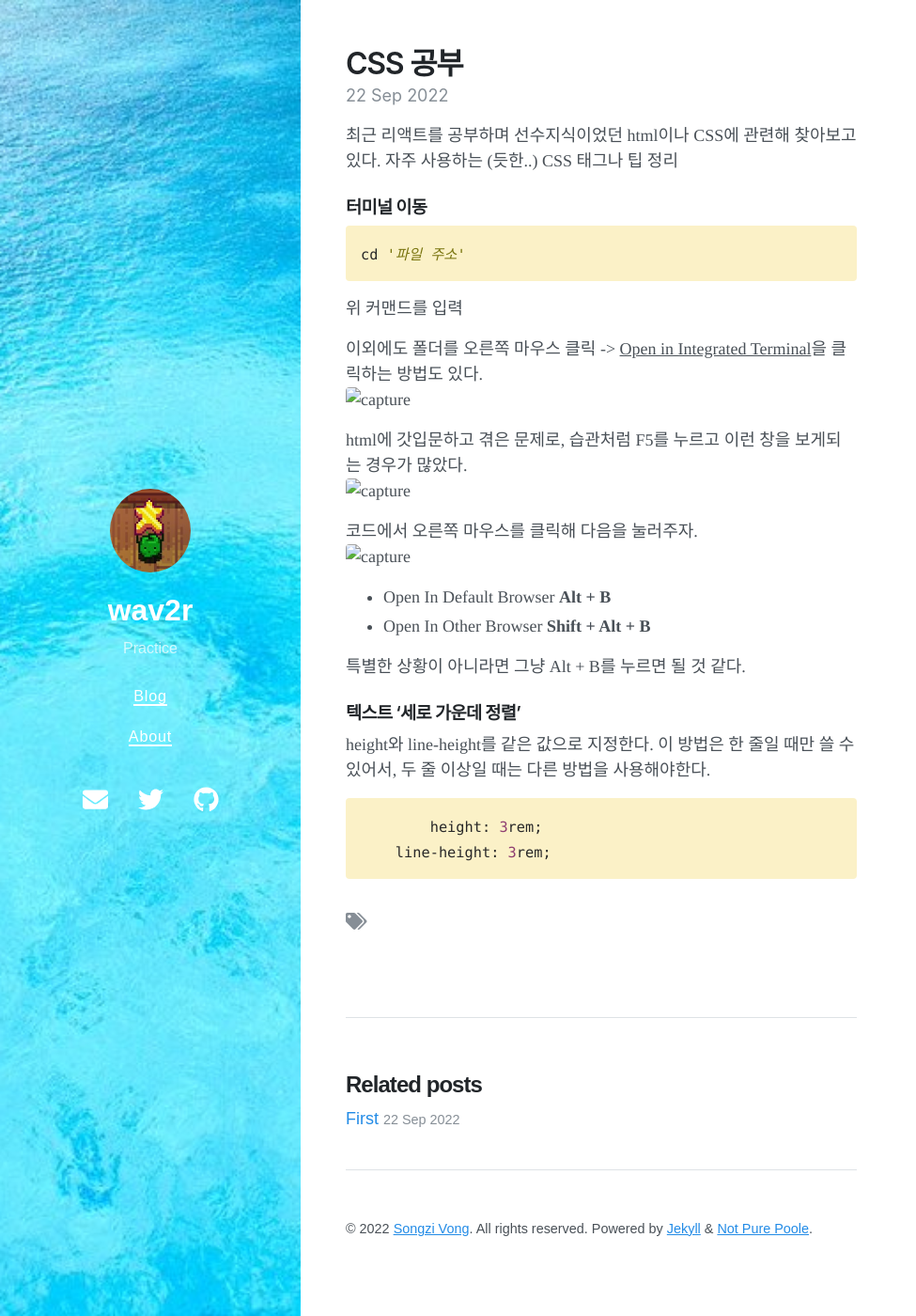
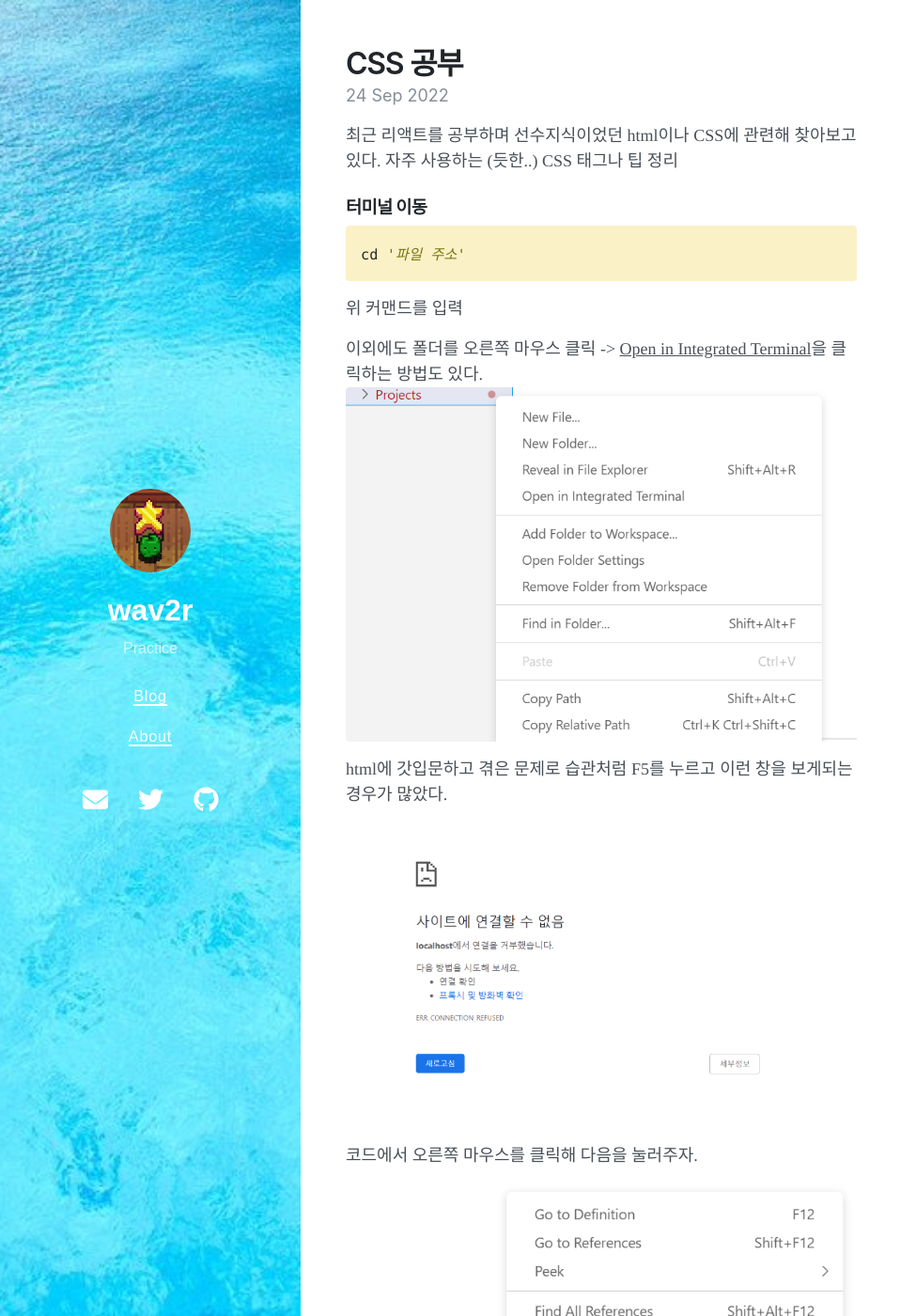
Before and after one commit to wav2r/wav2r.github.io, a Jekyll site: the page built from _posts/2022-09-24-CSS 태그 정리.md, in a window 1280 px wide and 1400 px high. Shown: the whole window at 94% size, without its empty margins (0-975 px from the left). Built offline with Jekyll 4.4.1, drawn with Linux system fonts in a browser that asks for light colours; nearby versions of some CDN libraries.

```diff
--- a/_config.yml
+++ b/_config.yml
@@ -32,14 +32,14 @@ exclude:
 
 # Optimize Jekyl SEO Tag
 twitter:
-  username: vszhub
+  username: wav2r
   card: summary
 logo: logo.png
 social:
-  name: Songzi Vong
+  name: Sujin Park
   links:
-    - https://twitter.com/vszhub
-    - https://github.com/vszhub
+    - https://twitter.com/
+    - https://github.com/
 google_site_verification: xxxxx
 lang: en
 
--- a/_posts/2022-09-24-CSS 태그 정리.md
+++ b/_posts/2022-09-24-CSS 태그 정리.md
@@ -3,7 +3,7 @@ layout: post
 title: CSS 공부
 tags:
 math: true
-date: 2022-09-22 10:18 +0800
+date: 2022-09-24 10:18 +0800
 ---
 
 최근 리액트를 공부하며 선수지식이었던 html이나 CSS에 관련해 찾아보고 있다. 자주 사용하는 (듯한..) CSS 태그나 팁 정리
@@ -15,13 +15,13 @@ cd '파일 주소'
 위 커맨드를 입력
 
 이외에도 폴더를 오른쪽 마우스 클릭 -> <u>Open in Integrated Terminal</u>을 클릭하는 방법도 있다.
-![capture](./2/1.png)
+![capture](/assets/2/1.png)
 
-html에 갓입문하고 겪은 문제로, 습관처럼 F5를 누르고 이런 창을 보게되는 경우가 많았다.
-![capture](./2/2.png)
+html에 갓입문하고 겪은 문제로 습관처럼 F5를 누르고 이런 창을 보게되는 경우가 많았다.
+![capture](/assets/2/2.png)
 
 코드에서 오른쪽 마우스를 클릭해 다음을 눌러주자.
-![capture](./2/3.png)
+![capture](/assets/2/3.png)
 <ul>
 <li>Open In Default Browser <b>Alt + B</b></li>
 <li>Open In Other Browser <b>Shift + Alt + B</b></li>
@@ -33,6 +33,6 @@ html에 갓입문하고 겪은 문제로, 습관처럼 F5를 누르고 이런
 height와 line-height를 같은 값으로 지정한다. 이 방법은 한 줄일 때만 쓸 수 있어서, 두 줄 이상일 때는 다른 방법을 사용해야한다.
 
 {% highlight js %}
-	height: 3rem;
-    line-height: 3rem;
+	height: 2rem;
+    line-height: 2rem;
 {% endhighlight %}
```
